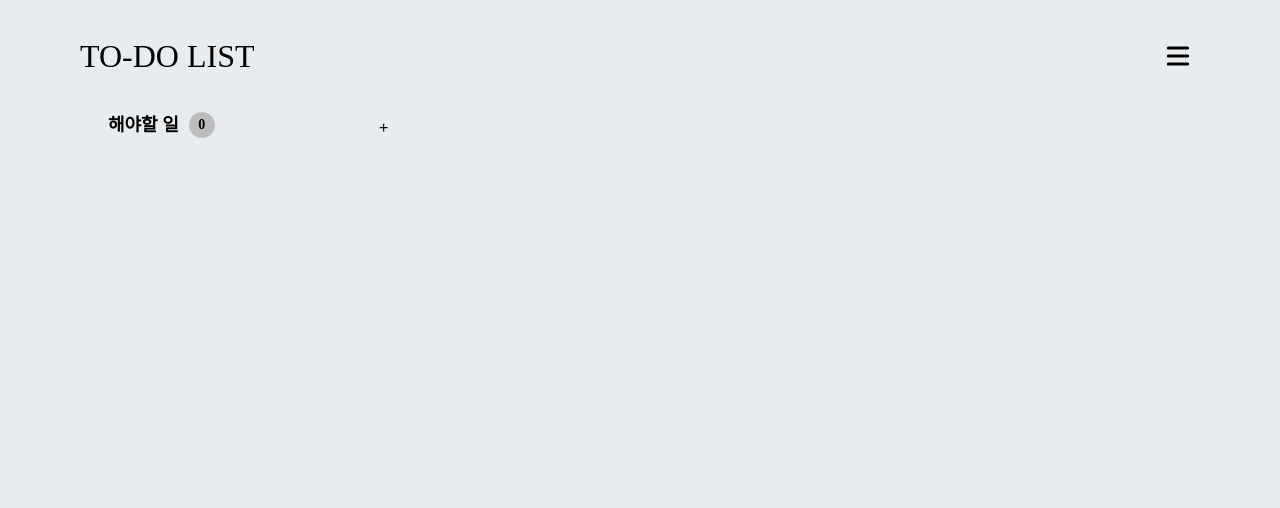
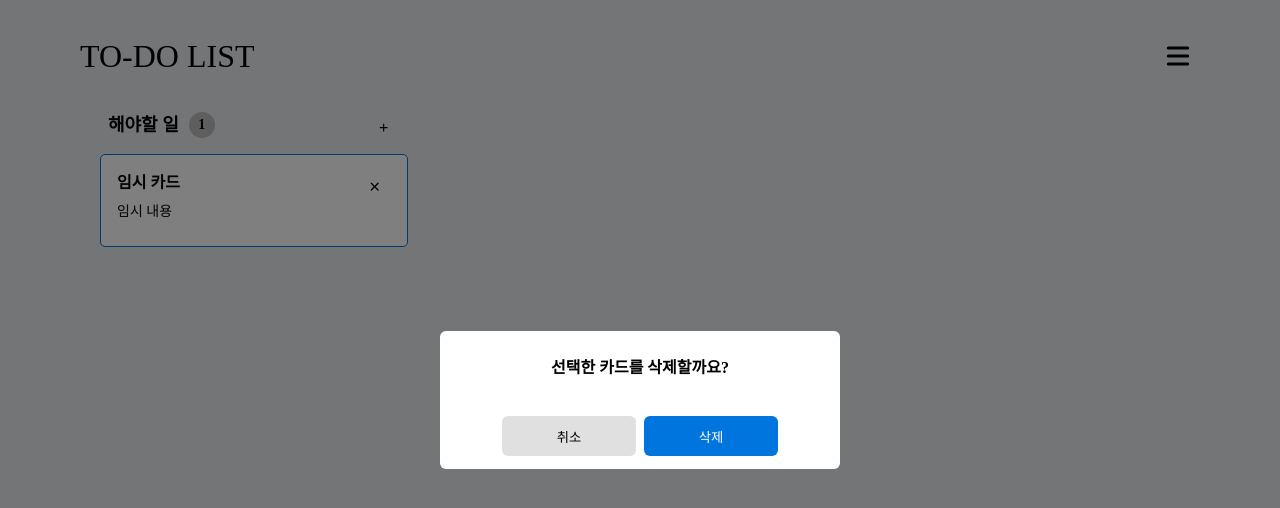
Before and after one commit to codesquad-members-2021/todo-list, a React (Create React App) app in the folder todolist/: page / in a window 1280 px wide. Both pictures are taken after a click on the button 375 px from the left and 187 px from the top of the page. Shown: the top 508 px of the page. Built offline with nearby package versions, Linux system fonts and the light colour scheme.

Commit message:
[Add] Modal
- 카드 삭제 선택 시 나오는 모달창 구현

```diff
--- a/todolist/src/components/StateProvider.jsx
+++ b/todolist/src/components/StateProvider.jsx
@@ -3,6 +3,10 @@ import NavBar from "./navBar/NavBar";
 import Column from "./column/Column";
 
 function StateProvider(props) {
+  const [modalMode, setModalMode] = useState(false);
+
+  const toggleModal = () => setModalMode(!modalMode);
+
   const [log, setLog] = useState([
     {
       cardTitle: "HTML/CSS 공부하기",
@@ -24,7 +28,7 @@ function StateProvider(props) {
   return (
     <>
       <NavBar log={log} />
-      <Column onLog={handleLog} />
+      <Column onLog={handleLog} onToggleModal={toggleModal} />
     </>
   );
 }
--- a/todolist/src/components/column/card/Card.jsx
+++ b/todolist/src/components/column/card/Card.jsx
@@ -1,6 +1,7 @@
-import React from "react";
+import React, { useState } from "react";
 import styled from "styled-components";
 import IconButton from "../../utils/IconButton";
+import { CardButtonSection, CardButton } from "./CardButton.style";
 
 const CardTitle = styled.div`
   font-weight: bold;
@@ -16,7 +17,7 @@ const CardContent = styled.span`
   color: #010101;
   height: 20px;
   margin: 8px 0px;
-  over-flow: hidden;
+  overflow: hidden;
 `;
 
 const CardItem = styled.div`
@@ -29,18 +30,71 @@ const CardSection = styled.span`
   flex-direction: column;
 `;
 
+const Modal = styled.div`
+  all: unset;
+  width: 100%;
+  height: 100%;
+  background: rgba(0, 0, 0, 0.5);
+  position: fixed;
+  left: 0;
+  top: 0;
+`;
+
+const ModalContent = styled.div`
+  position: absolute;
+  left: 50%;
+  top: 50%;
+  transform: translate3d(-50%, -50%, 0);
+  width: 400px;
+  height: 138px;
+  background: #fff;
+  border-radius: 6px;
+`;
+
+const ModalQuestion = styled.div`
+  height: 50%;
+  display: flex;
+  flex-direction: column;
+  justify-content: center;
+  text-align: center;
+  font-weight: bold;
+`;
+
 function Card(props) {
   const { card, onDelete } = props;
+  const [modalMode, setModalMode] = useState(false);
+
+  const askToDelete = () => {
+    setModalMode(!modalMode);
+  };
+
   return (
+    <>
+      {modalMode && (
+        <Modal>
+          <ModalContent>
+            <ModalQuestion>선택한 카드를 삭제할까요?</ModalQuestion>
+            <CardButtonSection>
+              <CardButton onClick={askToDelete} backgroundColor="#e0e0e0">
+                취소
+              </CardButton>
+              <CardButton onClick={() => onDelete(card)} fontColor="#fff">
+                삭제
+              </CardButton>
+            </CardButtonSection>
+          </ModalContent>
+        </Modal>
+      )}
       <CardItem>
         <CardSection>
           <CardTitle className="card-title">{card.title}</CardTitle>
           <CardContent className="card-content">{card.content}</CardContent>
         </CardSection>
         <CardSection>
-        <IconButton type="delete" cb={() => onDelete(card)}></IconButton>
+          <IconButton type="delete" cb={askToDelete}></IconButton>
         </CardSection>
       </CardItem>
+    </>
   );
 }
 
--- /dev/null
+++ b/todolist/src/components/column/card/CardButton.style.jsx
@@ -0,0 +1,21 @@
+import styled from "styled-components";
+
+const CardButtonSection = styled.div`
+  display: flex;
+  justify-content: center;
+  margin-top: 1em;
+`;
+
+const CardButton = styled.button`
+  cursor: pointer;
+  padding: 10px;
+  width: 134px;
+  height: 40px;
+  background: ${(props) => props.backgroundColor || "#0075de"};
+  color: ${(props) => props.fontColor || "#000"};
+  border-radius: 6px;
+  border: none;
+  margin: 0px 4px;
+`;
+
+export { CardButtonSection, CardButton };
--- a/todolist/src/components/column/card/CardForm.jsx
+++ b/todolist/src/components/column/card/CardForm.jsx
@@ -1,6 +1,6 @@
 import React, { useState } from "react";
 import styled from "styled-components";
-
+import { CardButtonSection, CardButton } from "./CardButton.style";
 const CardFormSection = styled.div`
   display: flex;
   flex-direction: column;
@@ -17,24 +17,6 @@ const CardFormContent = styled.textarea`
   margin-top: 10px;
   min-height: 100px;
   width: auto;
-`;
-
-const CardButtonSection = styled.div`
-  display: flex;
-  justify-content: center;
-  margin-top: 1em;
-`;
-
-const CardButton = styled.button`
-  cursor: pointer;
-  padding: 10px;
-  width: 134px;
-  height: 40px;
-  background: ${(props) => props.backgroundColor || "#0075de"};
-  color: ${(props) => props.fontColor || "#000"};
-  border-radius: 6px;
-  border: none;
-  margin: 0px 4px;
 `;
 
 function CardForm(props) {
--- a/todolist/src/components/column/card/CardWrap.jsx
+++ b/todolist/src/components/column/card/CardWrap.jsx
@@ -1,5 +1,6 @@
 import React, { useState } from "react";
 import Card from "./Card";
+// import styled from "styled-components";
 import CardForm from "./CardForm.jsx";
 import CardContainer from "./CardContainer.style";
 
```
Also changed, not shown: 1 other file (tests, documents, lock files or other folders). Lines whose indentation alone changed are shown as unchanged.
